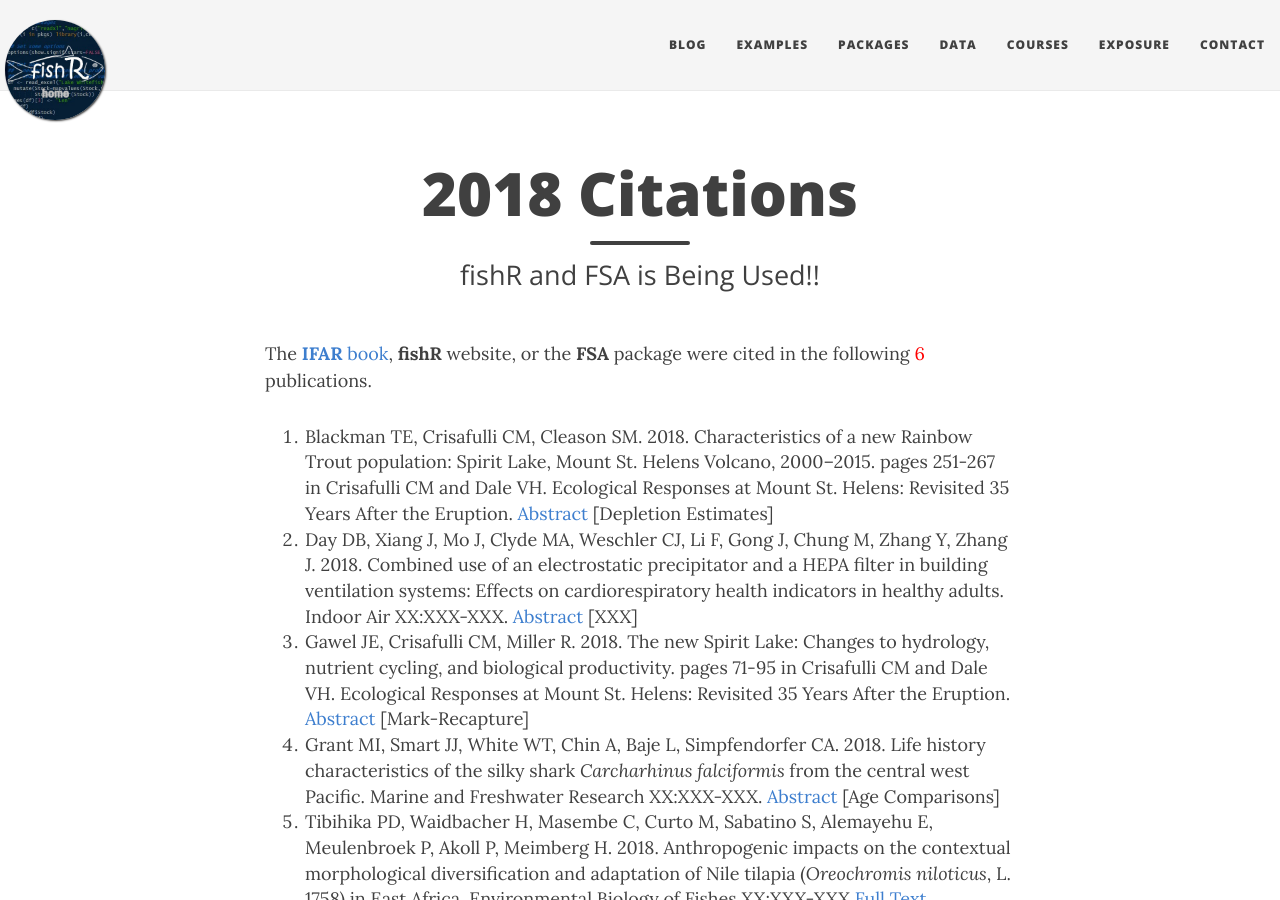
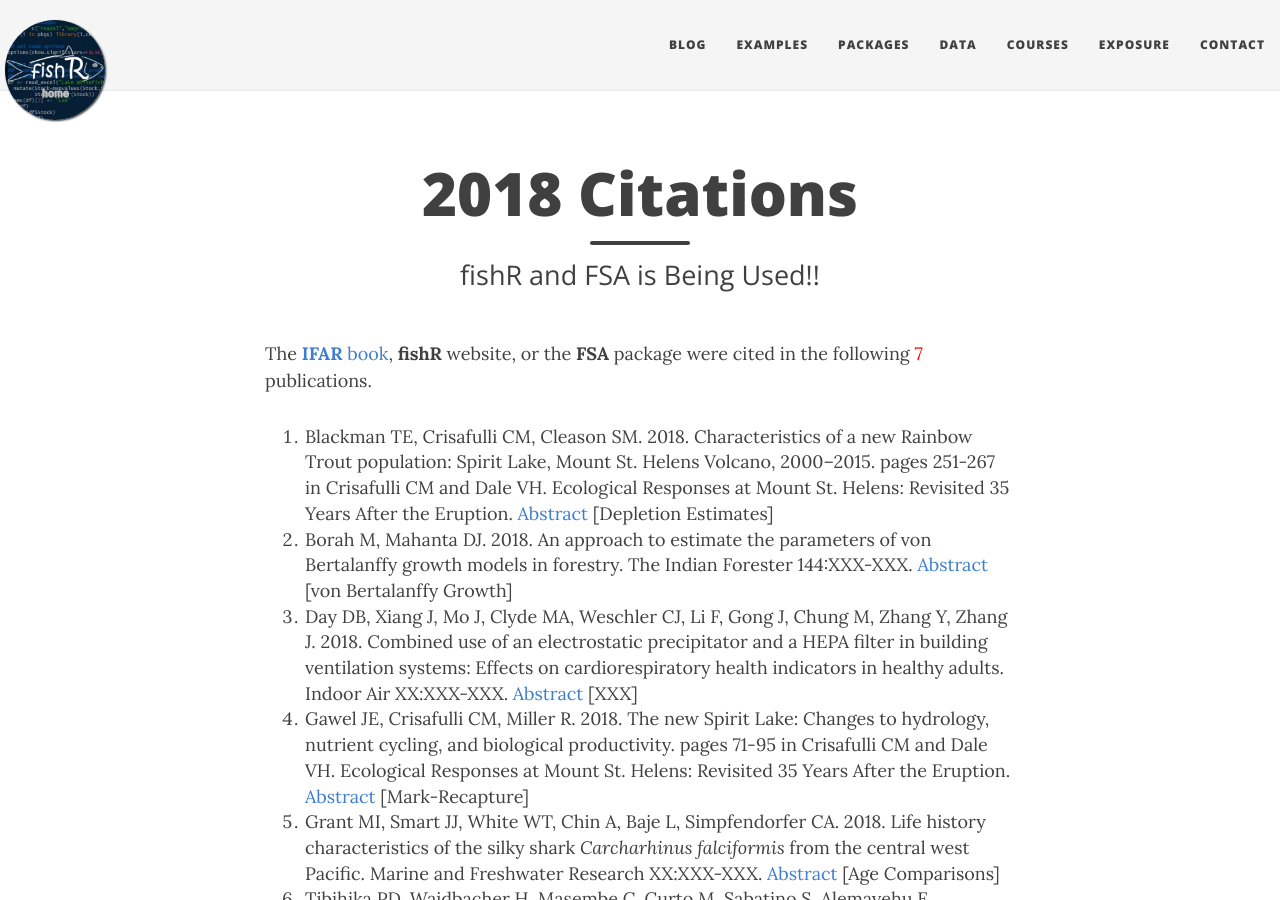
Before and after one commit to droglenc/fishR, a Jekyll site: the page built from exposure/exposure-citations18.md, in a window 1280 px wide and 900 px high. Built offline with Jekyll 4.4.1, drawn with Linux system fonts in a browser that asks for light colours; nearby versions of some CDN libraries.

Commit message:
Added a citation

```diff
--- a/exposure/exposure-citations18.md
+++ b/exposure/exposure-citations18.md
@@ -5,9 +5,10 @@ subtitle: fishR and FSA is Being Used!!
 css: "/css/exposure-citation.css"
 ---
 
-The [**IFAR** book](http://derekogle.com/IFAR/), **fishR** website, or the **FSA** package were cited in the following <span id="contact-div">6</span> publications.
+The [**IFAR** book](http://derekogle.com/IFAR/), **fishR** website, or the **FSA** package were cited in the following <span id="contact-div">7</span> publications.
 
 1. Blackman TE, Crisafulli CM, Cleason SM. 2018. Characteristics of a new Rainbow Trout population: Spirit Lake, Mount St. Helens Volcano, 2000–2015. pages 251-267 in Crisafulli CM and Dale VH. Ecological Responses at Mount St. Helens: Revisited 35 Years After the Eruption. [Abstract](https://link.springer.com/chapter/10.1007/978-1-4939-7451-1_14) [Depletion Estimates]
+1. Borah M, Mahanta DJ. 2018. An approach to estimate the parameters of von Bertalanffy growth models in forestry. The Indian Forester 144:XXX-XXX. [Abstract](http://www.indianforester.co.in/index.php/indianforester/article/view/121305) [von Bertalanffy Growth]
 1. Day DB, Xiang J, Mo J, Clyde MA, Weschler CJ, Li F, Gong J, Chung M, Zhang Y, Zhang J. 2018. Combined use of an electrostatic precipitator and a HEPA filter in building ventilation systems: Effects on cardiorespiratory health indicators in healthy adults. Indoor Air XX:XXX-XXX. [Abstract](http://onlinelibrary.wiley.com/doi/10.1111/ina.12447/full) [XXX]
 1. Gawel JE, Crisafulli CM, Miller R. 2018. The new Spirit Lake: Changes to hydrology, nutrient cycling, and biological productivity. pages 71-95 in Crisafulli CM and Dale VH. Ecological Responses at Mount St. Helens: Revisited 35 Years After the Eruption. [Abstract](https://link.springer.com/chapter/10.1007/978-1-4939-7451-1_4) [Mark-Recapture]
 1. Grant MI, Smart JJ, White WT, Chin A, Baje L, Simpfendorfer CA. 2018. Life history characteristics of the silky shark *Carcharhinus falciformis* from the central west Pacific. Marine and Freshwater Research XX:XXX-XXX. [Abstract](http://www.publish.csiro.au/MF/MF17163) [Age Comparisons]
```
